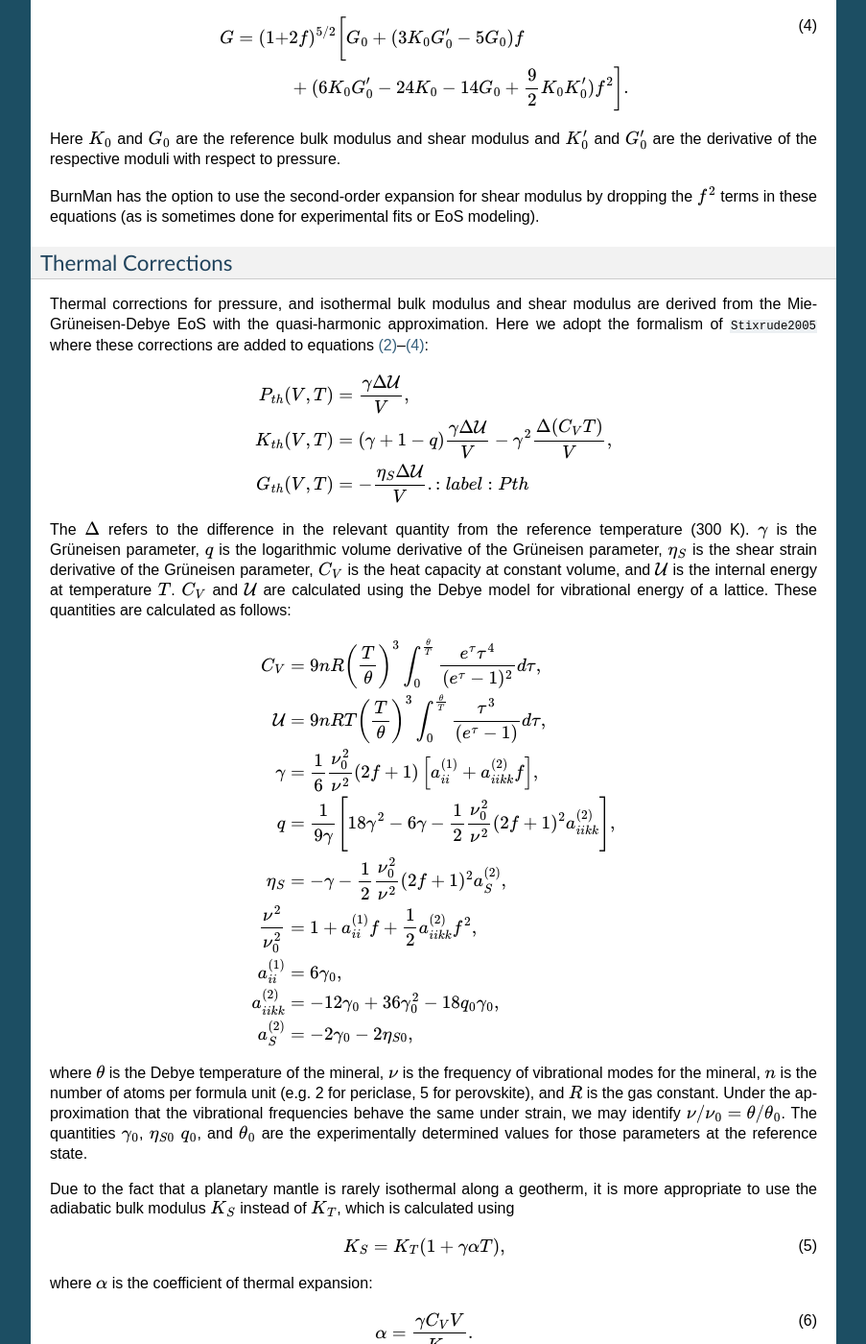
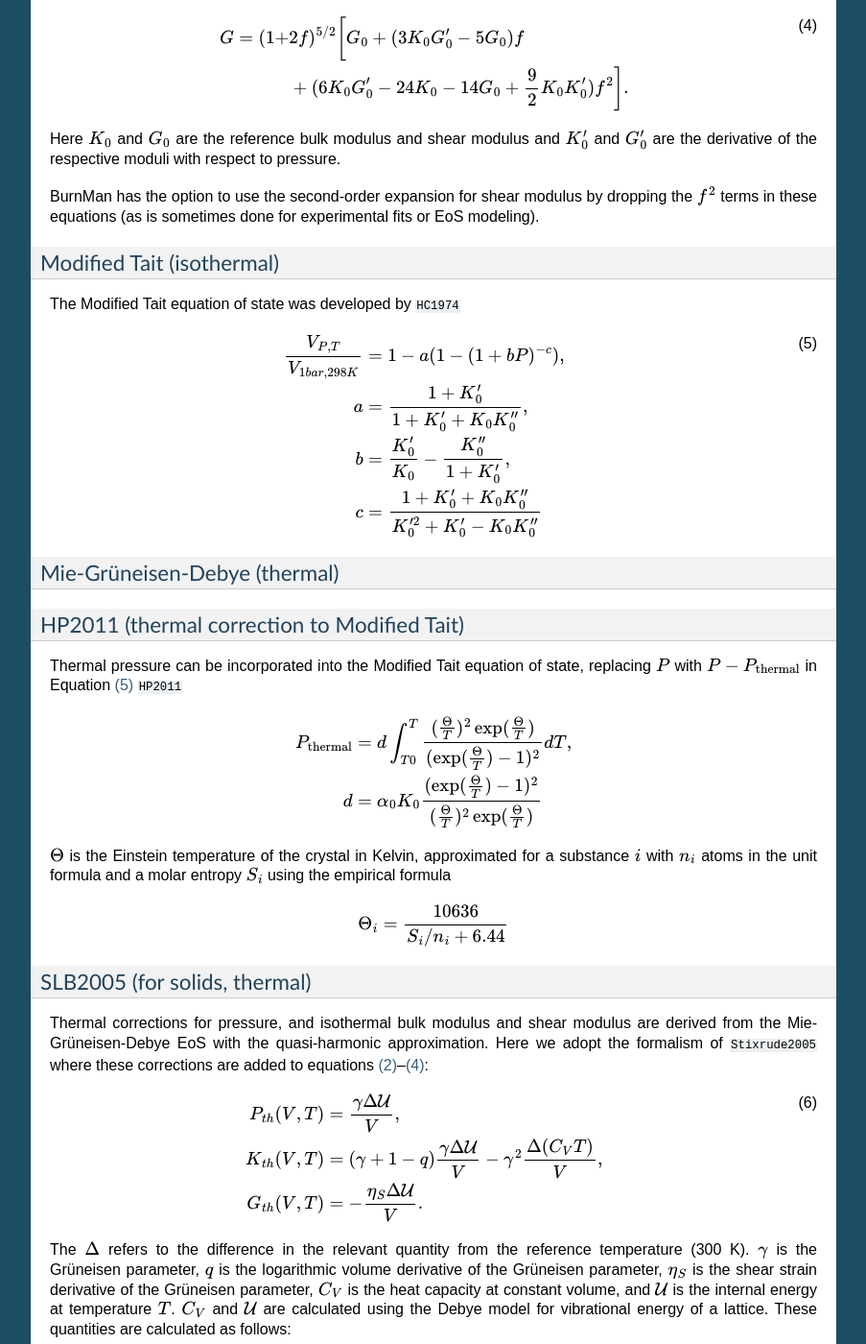
Before and after one commit to geodynamics/burnman, a Sphinx documentation site: the page built from sphinx/background.rst, in a window 1280 px wide and 1400 px high, scrolled down 834 px. Shown: the whole window at 96% size, without its empty margins (198-1101 px from the left). Built offline with Sphinx 7.4.7, drawn with Linux system fonts in a browser that asks for light colours; cross-references to code outside the pages are shown as plain code; the version number is read from the project's files by our own code; some of the changed text lies outside the part shown.

Commit message:
Partial update to thermoelastics part of background

```diff
--- a/sphinx/background_thermoelastics.txt
+++ b/sphinx/background_thermoelastics.txt
@@ -60,11 +60,39 @@ BurnMan has the option to use the second-order expansion for shear modulus by
 dropping the :math:`f^2` terms in these equations (as is sometimes done for
 experimental fits or EoS modeling).
 
+Modified Tait (isothermal)
+^^^^^^^^^^^^^^^^^^^^^^^^^^
+
+The Modified Tait equation of state was developed by :cite:`HC1974`
+
+.. math::
+    \frac{V_{P, T}}{V_{1 bar, 298 K}} &= 1 - a(1-(1+bP)^{-c}), \\
+    a &= \frac{1 + K_0'}{1 + K_0' + K_0K_0''}, \\
+    b &= \frac{K_0'}{K_0} - \frac{K_0''}{1 + K_0'}, \\
+    c &= \frac{1 + K_0' + K_0K_0''}{K_0'^2 + K_0' - K_0K_0''}
+    :label: mtait
 
 
+Mie-Grüneisen-Debye (thermal)
+^^^^^^^^^^^^^^^^^^^^^^^^^^^^^
 
-Thermal Corrections
-^^^^^^^^^^^^^^^^^^^
+HP2011 (thermal correction to Modified Tait)
+^^^^^^^^^^^^^^^^^^^^^^^^^^^^^^^^^^^^^^^^^^^^
+
+Thermal pressure can be incorporated into the Modified Tait equation of state, replacing :math:`P` with :math:`P-P_{\textrm{thermal}}` in Equation :eq:`mtait` :cite:`HP2011`
+
+.. math::
+    P_{\textrm{thermal}} &= d \int_{T0}^T \frac{(\frac{\Theta}{T})^2\exp(\frac{\Theta}{T})}{(\exp(\frac{\Theta}{T})-1)^2} dT, \\
+    d &= \alpha_0K_0 \frac{(\exp(\frac{\Theta}{T})-1)^2}{(\frac{\Theta}{T})^2\exp(\frac{\Theta}{T})}
+
+:math:`\Theta` is the Einstein temperature of the crystal in Kelvin, approximated for a substance :math:`i` with :math:`n_i` atoms in the unit formula and a molar entropy :math:`S_i` using the empirical formula
+
+.. math::
+    \Theta_i=\frac{10636}{S_i/n_i + 6.44}
+
+
+SLB2005 (for solids, thermal)
+^^^^^^^^^^^^^^^^^
 
 Thermal corrections for pressure, and isothermal bulk modulus and shear
 modulus are derived from the Mie-Grüneisen-Debye EoS with the quasi-harmonic
@@ -75,7 +103,7 @@ these corrections are added to equations :eq:`V`--:eq:`G`:
     P_{th}(V,T) &={\frac{\gamma \Delta \mathcal{U}}{V}}, \\
     K_{th}(V,T) &=(\gamma +1-q)\frac{\gamma \Delta \mathcal{U}}{V} -\gamma ^{2} \frac{\Delta(C_{V}T)}{V} ,\\
     G_{th}(V,T) &=  -\frac{\eta_{S} \Delta \mathcal{U}}{V}.
-	:label: Pth
+    :label: Pth
 
 The :math:`\Delta` refers to the difference in the relevant quantity from the
 reference temperature (300 K).  :math:`\gamma` is the Grüneisen parameter,
@@ -185,3 +213,15 @@ EoS, we refer readers to :cite:`Stixrude2005`.
 |              |                  |                                   |                         |
 |              |                  |                                   |                         |
 +--------------+------------------+-----------------------------------+-------------------------+
+
+CORK (for fluids, thermal)
+^^^^^^^^^^^^^^^^^^^^^^^^^^
+
+
+A Murnaghan EoS is used to approximate the change in volume with pressure and temperature
+
+.. math::
+    V_{P, T} = V_{1 bar, T} \left( 1- \frac{K_0'P}{K_0'P + K_0(1-\frac{dK_0}{dT}(T-298)} \right)^{\frac{1}{K_0'}}
+
+.. math::
+    V_{1 bar, T} = (1+\alpha(T-298))
```
Also changed, not shown: other parts of sphinx/background_thermoelastics.txt (+2 -2 lines).
